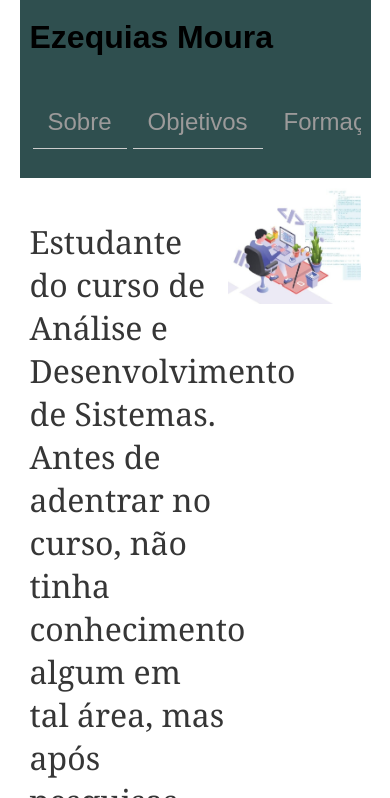
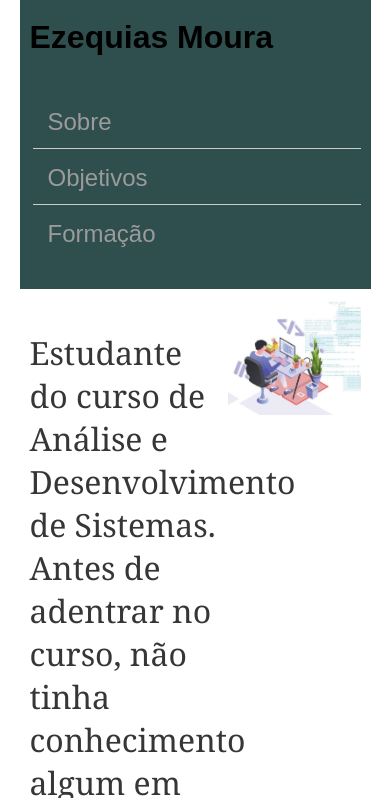
Before and after one commit to ezequias0203/ezequias0203.gihub.io, a plain HTML site: page index.html in a window 390 px wide. Shown: the part 46-844 px from the top of the page. Drawn offline with Linux system fonts and the light colour scheme.

Commit message:
responsivo

```diff
--- a/estilo.css
+++ b/estilo.css
@@ -135,3 +135,13 @@ ul{
         width: 2.5rem;
       }
 }
+@media (max-width: 432px){
+    header{
+        display: flex;
+
+    }
+    header nav ul{
+        display: block;
+        justify-content: center;
+    }
+}
```
